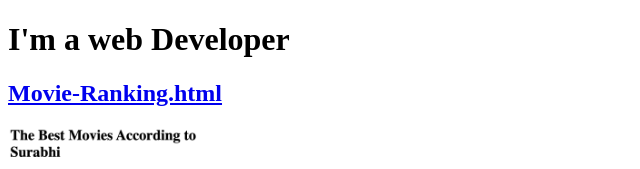
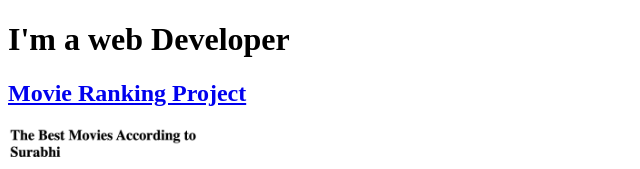
Before and after one commit to Surabhi1988/-Surabhi-html-profolio, a plain HTML site: page index.html in a window 1280 px wide. Shown: the top 169 px of the page, without its empty margins (0-640 px from the left). Drawn offline with Linux system fonts and the light colour scheme.

Commit message:
Update index.html

```diff
--- a/index.html
+++ b/index.html
@@ -15,7 +15,7 @@
 <!-- TODO 3: Take screenshots of your project previews and add the images to the images folder -->
 <!-- TODO 4: Add titles/subtitles etc. -->
 <!-- TODO 5: Add a link to the project pages -->
-<h2><a href="./public/movie-ranking.html">Movie-Ranking.html</a></h2>
+<h2><a href="./public/bestmovies.html">Movie Ranking Project</a></h2>
 <img src="./assets/images/movie.png" height="200" alt="movie"/>
 <!-- TODO 6: Add images to show the project previews
 HINT for TODO 6: You can use the height attribute set to 200 to make the image smaller:
```
